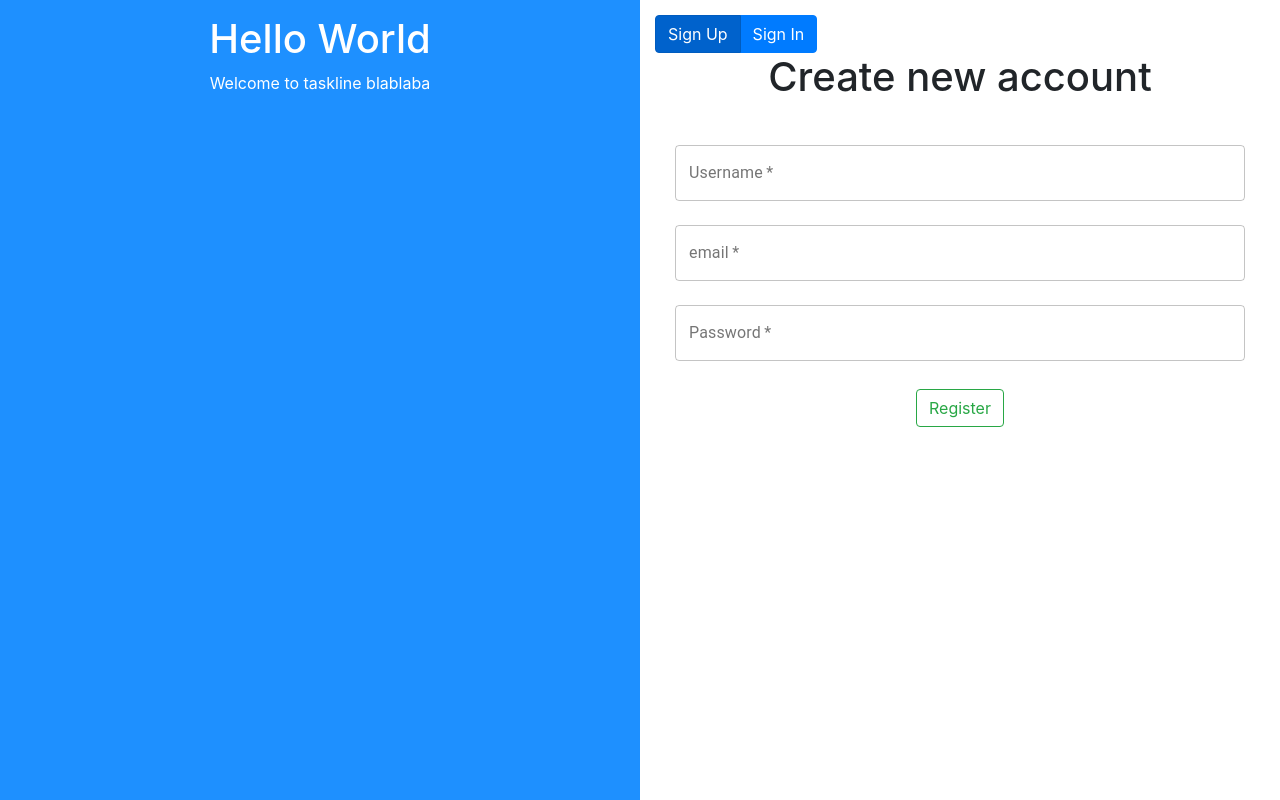
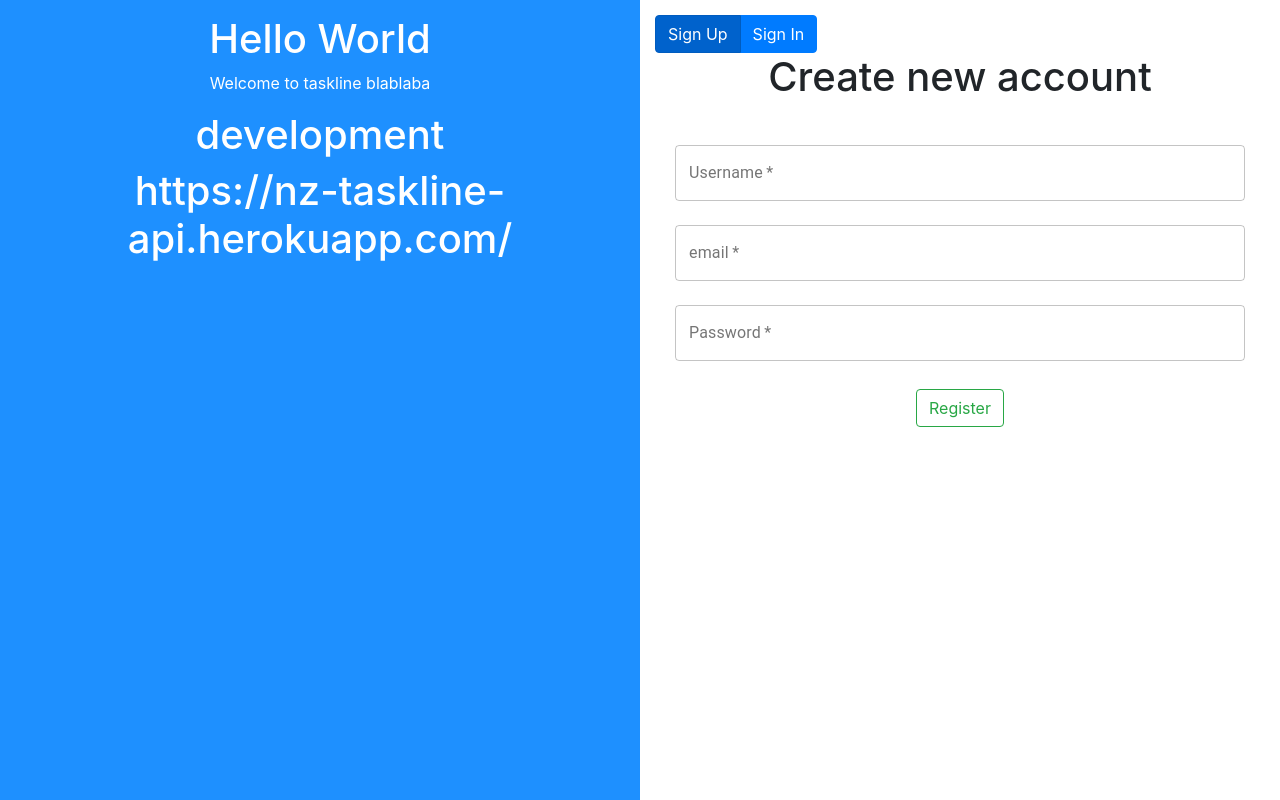
Before and after one commit to nzawirski/TaskLine, a React (Create React App) app: page /signUp in a window 1280 px wide. Built offline with nearby package versions, Linux system fonts and the light colour scheme.

Commit message:
added .env

```diff
--- a/src/components/Dashboard.js
+++ b/src/components/Dashboard.js
@@ -11,7 +11,7 @@ class Dashboard extends Component {
         response: null
     }
     componentDidMount() {
-        axios.get('http://localhost:3001/api/me', { 'headers': { 'Authorization': localStorage.getItem('token') } })
+        axios.get(process.env.REACT_APP_API_URL + '/api/me', { 'headers': { 'Authorization': localStorage.getItem('token') } })
             .then(response => {
                 this.setState({ response: response })
                 this.setState({ username: response.data.username})
--- a/src/components/LandingPage.js
+++ b/src/components/LandingPage.js
@@ -33,13 +33,13 @@ class LandingPage extends Component {
 
         //form button toggle
         let buttonToggle = 1
-        if(window.location.pathname == "/signIn"){
+        if (window.location.pathname == "/signIn") {
             buttonToggle = 2
 
         }
 
         // check if not logged in already
-        if( localStorage.getItem('token') && localStorage.getItem('token') !==  "null" ){
+        if (localStorage.getItem('token') && localStorage.getItem('token') !== "null") {
             window.location = '/dashboard';
         }
 
@@ -48,6 +48,8 @@ class LandingPage extends Component {
                 <div style={leftDiv}>
                     <h1>Hello World</h1>
                     <p>Welcome to taskline blablaba</p>
+                    <h1>{process.env.NODE_ENV}</h1>
+                    <h1>{process.env.REACT_APP_API_URL}</h1>
                 </div>
                 <div style={rightDiv}>
 
--- a/src/components/SignInForm.js
+++ b/src/components/SignInForm.js
@@ -42,7 +42,7 @@ class SignInForm extends Component {
             password: this.state.password
         }
 
-        axios.post('http://localhost:3001/api/login/', credentials)
+        axios.post(process.env.REACT_APP_API_URL + '/api/login/', credentials)
             .then(response => {
                 localStorage.setItem('token', 'Bearer ' + response.data.token);
                 window.location = '/';
--- a/src/components/SignUpForm.js
+++ b/src/components/SignUpForm.js
@@ -49,7 +49,7 @@ class SignUpForm extends Component {
             password: this.state.password
         }
 
-        axios.post('http://localhost:3001/api/users/', user)
+        axios.post(process.env.REACT_APP_API_URL + '/api/users/', user)
             .then(response => {
                 window.location = '/';
             })
```
Also changed, not shown: 1 other file (tests, documents, lock files or other folders).
